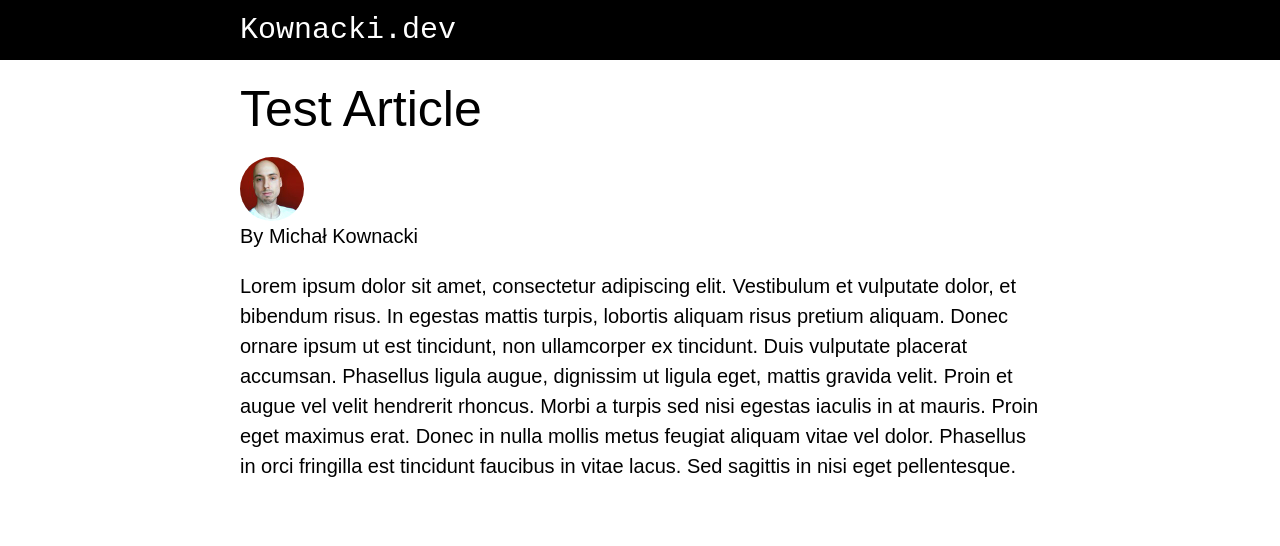
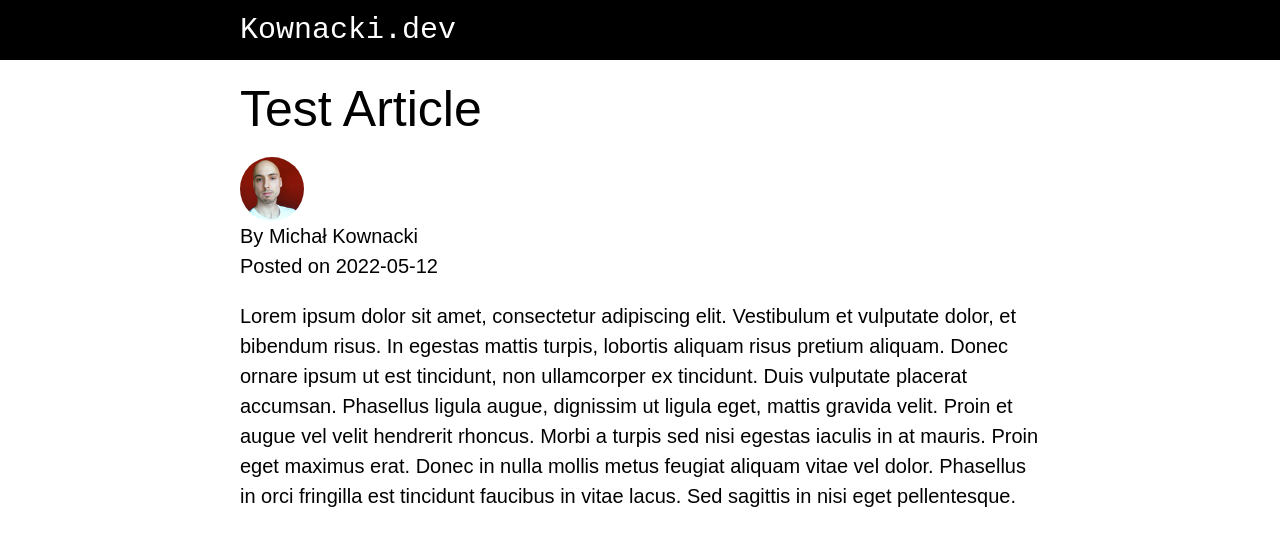
Before and after one commit to kownacki/kownacki.dev, a React (Create React App) app: page /test in a window 1280 px wide. Shown: the top 546 px of the page. Built offline with nearby package versions, Linux system fonts and the light colour scheme.

Commit message:
Add Date.

```diff
--- a/src/Article/Article.tsx
+++ b/src/Article/Article.tsx
@@ -3,20 +3,22 @@ import styled from 'styled-components';
 import { ArticleType } from '../types';
 import { Author } from './Author';
 import { Avatar } from './Avatar';
+import { Date } from './Date';
+
+const Root = styled.div`
+`;
 
 export interface ArticleProps {
   article: ArticleType,
 }
 
-const Root = styled.div`
-`;
-
-export const Article: FC<ArticleProps> = ({ article: {title, content }}) => {
+export const Article: FC<ArticleProps> = ({ article: {title, publishDate, content }}) => {
   return (
     <Root>
       <h1>{title}</h1>
       <Avatar />
       <Author />
+      <Date date={publishDate} />
       <div
         dangerouslySetInnerHTML={{__html: content}}>
       </div>
--- /dev/null
+++ b/src/Article/Date.tsx
@@ -0,0 +1,17 @@
+import React, { FC } from 'react';
+import styled from 'styled-components';
+
+const Root = styled.div`
+`;
+
+export interface DateProps {
+  date: string,
+}
+
+export const Date: FC<DateProps> = ({date}) => {
+  return (
+    <Root>
+      Posted on {date}
+    </Root>
+  );
+};
--- a/src/ArticleLink.tsx
+++ b/src/ArticleLink.tsx
@@ -3,14 +3,14 @@ import styled from 'styled-components';
 import { ArticleType } from './types';
 import { createArticlePath } from './utils';
 
-export interface ArticleProps {
+const Link = styled.a`
+`;
+
+export interface ArticleLinkProps {
   article: ArticleType,
 }
 
-const Link = styled.a`
-`;
-
-export const ArticleLink: FC<ArticleProps> = ({ article: {title, permalink}}) => {
+export const ArticleLink: FC<ArticleLinkProps> = ({ article: {title, permalink}}) => {
   return (
     <Link
       href={createArticlePath(permalink)}>
```
Also changed, not shown: src/Tbd.tsx (deleted, +0 -13 lines).
